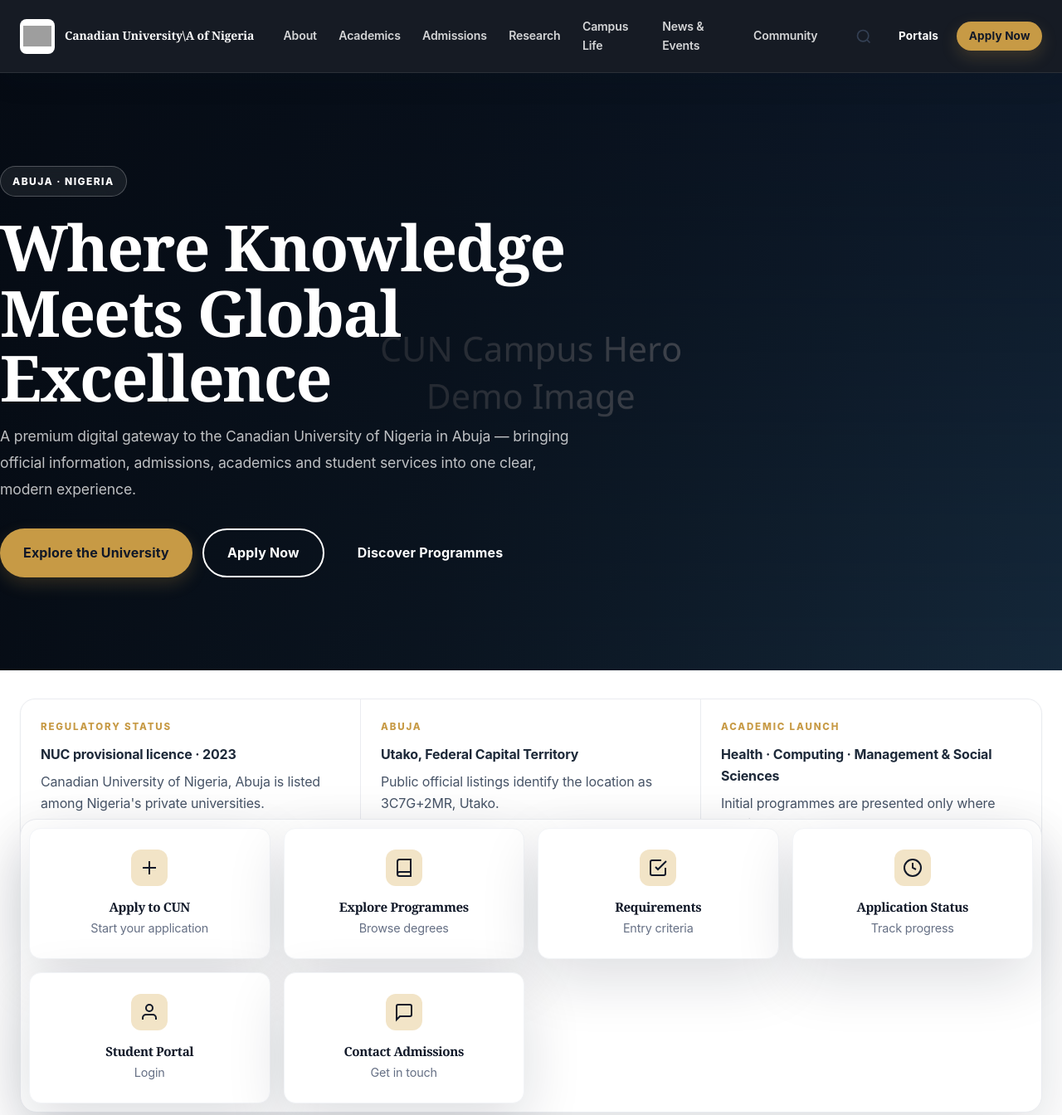
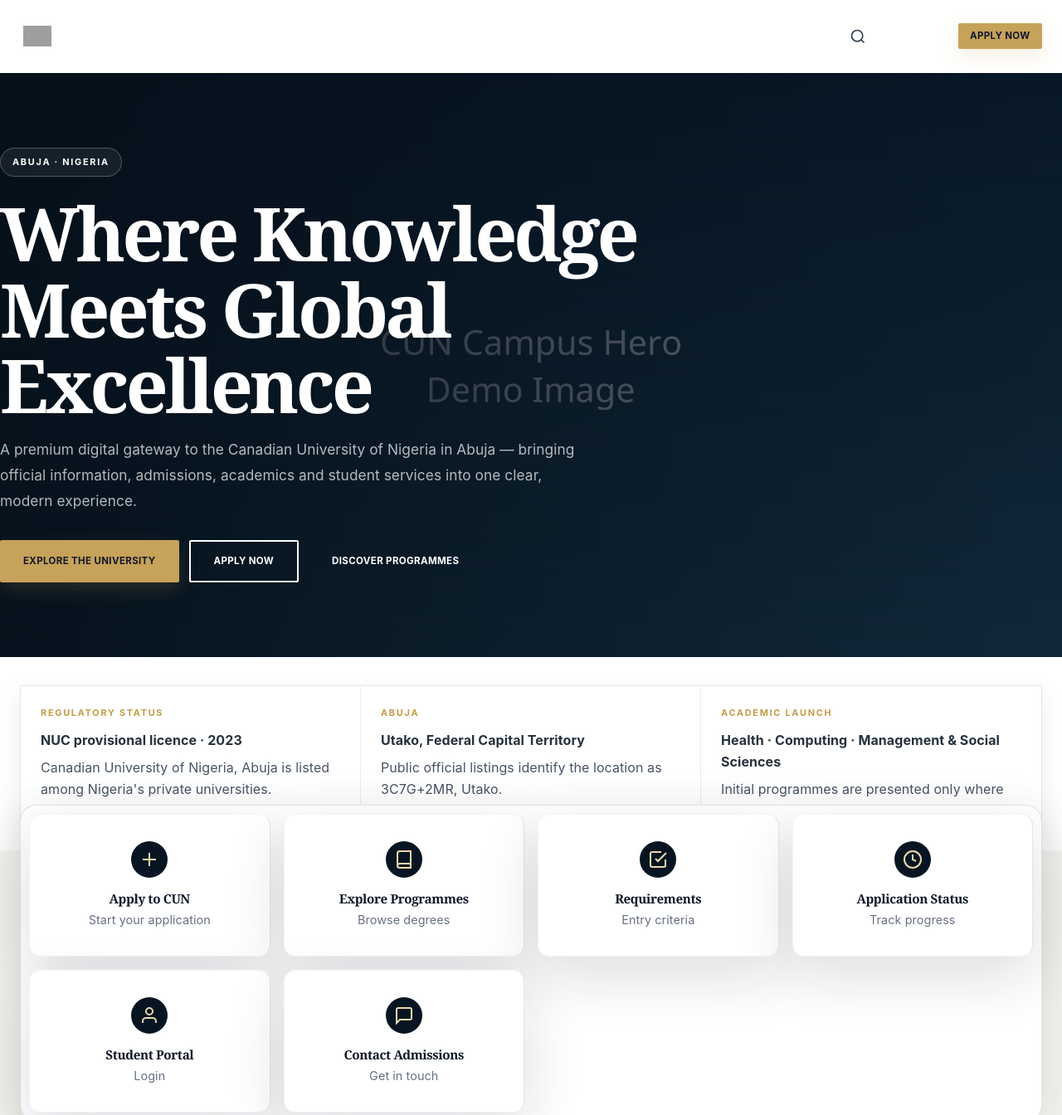
Before and after one commit to ezehgodwin816-create/Canadian_University_of_nigeria, a website: page index.html in a window 1280 px wide. Shown: the top 1344 px of the page at 83% size. Drawn offline with Linux system fonts and the light colour scheme; grey boxes are pictures that could not be loaded; files whose address does not match are found by name.

Commit message:
Add files via upload

```diff
--- a/css/style.css
+++ b/css/style.css
@@ -1,5 +1,5 @@
 /* =====================================================
-   Canadian University of Nigeria (CUN) - Demo Website
+   Canadian University of Nigeria (CUN) - Institutional Digital Platform
    Premium Design System - Proposed Identity
    ===================================================== */
 
@@ -105,7 +105,7 @@
 }
 .skip-link:focus { top: var(--space-md); }
 
-/* Demo Banner */
+/* Legacy demo-banner compatibility: hidden in production */
 .demo-banner {
   background: linear-gradient(90deg, var(--accent), #d4af37);
   color: var(--primary-dark);
@@ -701,3 +701,42 @@
 }
 
 @media(max-width:800px){.card[style*="grid-template-columns:repeat(3,1fr)"]{grid-template-columns:1fr!important}.card[style*="grid-template-columns:repeat(3,1fr)"]>div{border-right:0!important;border-bottom:1px solid var(--gray-200)}.card[style*="grid-template-columns:repeat(3,1fr)"]>div:last-child{border-bottom:0}}
+
+/* =====================================================
+   CUN Executive Layer — restrained, editorial, premium
+   ===================================================== */
+:root{
+  --ink:#071522;--ink-2:#0d2234;--gold:#c7a25a;--gold-soft:#ead9ad;
+  --paper:#f7f5f0;--line:rgba(7,21,34,.11);
+  --shadow-premium:0 24px 70px rgba(7,21,34,.13);
+  --shadow-soft:0 10px 30px rgba(7,21,34,.08);
+}
+body{background:var(--paper);color:#26323d;letter-spacing:.005em}
+.site-header{background:rgba(255,255,255,.92);backdrop-filter:blur(18px);box-shadow:0 1px 0 var(--line)}
+.nav-link{font-size:.86rem;letter-spacing:.02em;text-transform:none}
+.logo-link img{height:52px}
+.btn{border-radius:2px;letter-spacing:.03em;text-transform:uppercase;font-size:.72rem}
+.btn-accent{background:var(--gold);box-shadow:0 8px 22px rgba(199,162,90,.18)}
+.btn-primary{background:var(--ink)}
+.card{border:1px solid var(--line);box-shadow:var(--shadow-soft);border-radius:2px;background:rgba(255,255,255,.94)}
+.hero{min-height:76vh;background:var(--ink)}
+.hero-overlay{background:linear-gradient(90deg,rgba(4,14,23,.86),rgba(4,14,23,.45) 58%,rgba(4,14,23,.18))}
+.hero h1{font-size:clamp(3rem,7vw,6.2rem);max-width:900px;letter-spacing:-.045em}
+.hero p{max-width:700px;font-size:1.08rem;color:rgba(255,255,255,.78)}
+.hero-badge,.section-label,.eyebrow{letter-spacing:.16em;text-transform:uppercase;font-size:.68rem;font-weight:700}
+.section{padding:clamp(4rem,8vw,8rem) 0}
+.section-header{max-width:900px}
+.section-header h2{font-size:clamp(2.1rem,4.5vw,4rem);letter-spacing:-.035em}
+.quick-actions{border:1px solid var(--line);box-shadow:var(--shadow-premium);background:#fff}
+.quick-action{padding:2rem 1.25rem;border-right:1px solid var(--line)}
+.quick-action-icon{background:var(--ink);color:var(--gold-soft);border-radius:50%}
+.page-header{background:var(--ink);color:#fff;padding:5rem 0 4rem}
+.page-header h1{color:#fff;font-size:clamp(2.5rem,6vw,5rem);letter-spacing:-.04em}
+.portal-layout{background:var(--paper)}
+.portal-sidebar{background:var(--ink)}
+.portal-topbar{background:#fff;border-bottom:1px solid var(--line)}
+.dash-card{border:1px solid var(--line);box-shadow:var(--shadow-soft);border-radius:2px;background:#fff}
+.table-wrap{border:1px solid var(--line);box-shadow:var(--shadow-soft);background:#fff}
+input,select,textarea{border-radius:2px!important;border-color:var(--line)!important;background:#fff}
+input:focus,select:focus,textarea:focus{outline:2px solid rgba(199,162,90,.45);outline-offset:1px}
+::selection{background:var(--gold-soft);color:var(--ink)}
```
